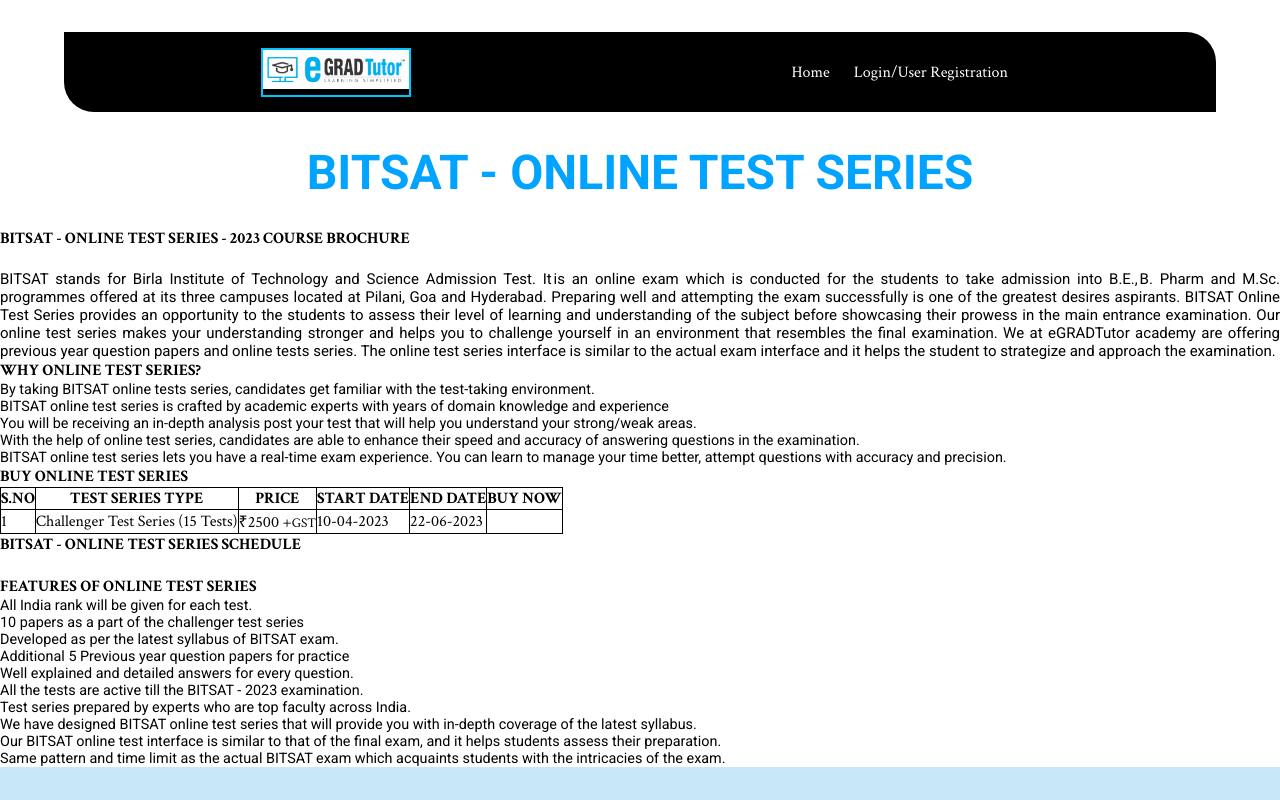
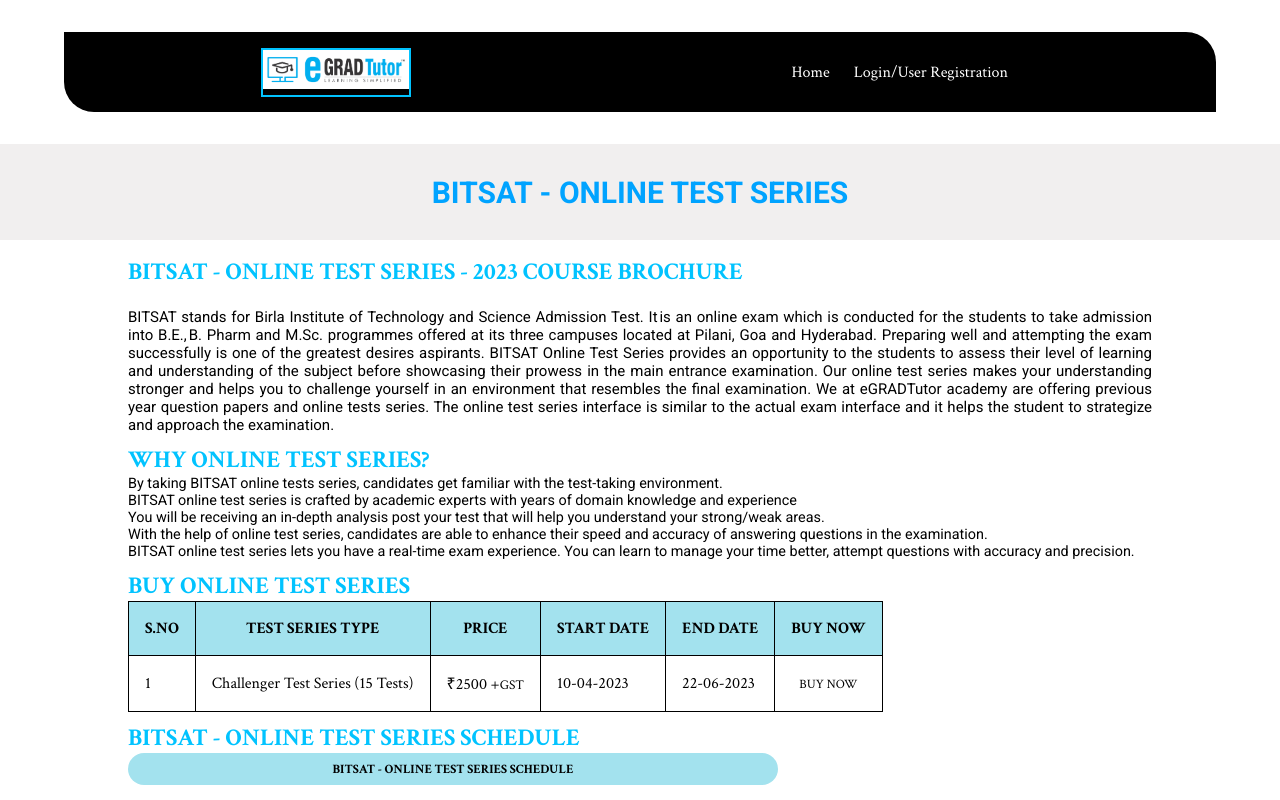
Before and after one commit to Jyothirmai08/React_Website, a React (Create React App) app in the folder landingpage/: page /bitsatots in a window 1280 px wide. Shown: the top 800 px of the page. Built offline with nearby package versions, Linux system fonts and the light colour scheme.

Commit message:
exam css commit

```diff
--- a/landingpage/src/components/UG/BitsatOLVC.jsx
+++ b/landingpage/src/components/UG/BitsatOLVC.jsx
@@ -1,6 +1,7 @@
 import React from 'react'
 import logo from './logo2.jpg'
 import Faq from './Faq'
+import './IITJEE_OLVCStyles.css'
 
 export const BitsatOLVC = () => {
   return (
@@ -22,13 +23,13 @@
             </nav>
 
 
-            <div>
-                <h1>BITSAT CRASH COURSE - ONLINE LIVE VIDEO CLASSES SERIES</h1>
+            <div className='otsh1'>
+                <h1 className='iit-heading'>BITSAT CRASH COURSE - ONLINE LIVE VIDEO CLASSES SERIES</h1>
             </div>
 
 {/* BITSAT CRASH COURSE - ONLINE LIVE VIDEO CLASSES FOR YEAR 2024 */}
-            <div>
-                <h2>BITSAT CRASH COURSE - ONLINE LIVE VIDEO CLASSES FOR YEAR 2024</h2>
+            <div className='container content-container'>
+                <h2 className='olvcheading'>BITSAT CRASH COURSE - ONLINE LIVE VIDEO CLASSES FOR YEAR 2024</h2>
 
                 <p>Birla Institute of Technology and Science Admission Test (BITSAT) is an entrance exam conducted by the Birla Institute of Technology and Science (BITS), Pilani, for admissions to undergraduate engineering courses (BE) at its three campuses located at Pilani, Goa and Hyderabad. BITSAT success is mostly attributed to the foundation created for the student in XI and XII standards. During the last few days before examination, the foundation has to be strengthened by the experts. To resolve this, we at eGRADTutor with one of the top faculty from IIT/IISc, will give the best mode to each student to cover and prepare for the complete syllabus of Mathematics, Physics and Chemistry for the examination within 30- 40 days, through our daily BITSAT Crash Course Online Live Video Classes. These classes are designed perfectly to cater to teach the most important topics, which is more or less expected in the examination. This course comes with practice tests and daily assignment questions, which will be resolved in detail by the faculty in guidance sessions.
                 English and General Aptitude classes will be conducted on Sundays, to cover the overall requirement for the examination.
@@ -36,7 +37,7 @@
             </div>
 
 {/* WHY ONLINE LIVE VIDEO CLASSES ? */}
-            <div>
+            <div className='container content-container'>
             <h1 className='subheading'>WHY ONLINE LIVE VIDEO CLASSES?</h1>
                 <ul className="text points ">
 
@@ -51,8 +52,8 @@
 
             {/* table */}
 
-            <div style={{overflowY:'scroll'}}>
-            <table  >
+            <div style={{overflowY:'scroll'}} className='container content-container'>
+            <table className='olvctable'>
         <tr>
           <th>COURSE</th>
           <td>ONLINE LIVE VIDEO CLASSES</td>
--- a/landingpage/src/components/UG/BitsatOTC.jsx
+++ b/landingpage/src/components/UG/BitsatOTC.jsx
@@ -2,6 +2,7 @@
 import Faq from './Faq'
 import logo from './logo2.jpg'
 import { Link } from 'react-router-dom'
+import './IITJEE_OLVCStyles.css'
 
 export const BitsatOTC = () => {
   return (
@@ -24,20 +25,19 @@
              </div>
             </nav>
 {/* BITSAT - ONLINE TEST SERIES */}
-        <div className=''>
+        <div className='otsh1'>
           <h1>BITSAT - ONLINE TEST SERIES</h1>
-            <div>
+          </div>
+            <div className='jeesection'>
                 <h2>BITSAT - ONLINE TEST SERIES - 2023 COURSE BROCHURE </h2>
                 <a href="#">COURSE BROCHURE</a>
-            </div>
-            <div>
                 <p>BITSAT stands for Birla Institute of Technology and Science Admission Test. It is an online exam which is conducted for the students to take admission into B.E., B. Pharm and M.Sc. programmes offered at its three campuses located at Pilani, Goa and Hyderabad.
                 Preparing well and attempting the exam successfully is one of the greatest desires aspirants. BITSAT Online Test Series provides an opportunity to the students to assess their level of learning and understanding of the subject before showcasing their prowess in the main entrance examination. Our online test series makes your understanding stronger and helps you to challenge yourself in an environment that resembles the final examination. We at eGRADTutor academy are offering previous year question papers and online tests series. The online test series interface is similar to the actual exam interface and it helps the student to strategize and approach the examination.</p>
             </div>
-        </div>
+
 
 {/* WHY ONLINE TEST SERIES? */}
-        <div>
+        <div className='jeesection'>
             <h2>WHY ONLINE TEST SERIES?</h2>
             <ul>
                 <li>By taking BITSAT online tests series, candidates get familiar with the test-taking environment.</li>
@@ -49,11 +49,10 @@
         </div>
 
         {/* BUY ONLINE TEST SERIES */}
-        <div>
+        <div className='jeesection jeetable'>
             <h2>BUY ONLINE TEST SERIES</h2>
-
             <div>
-            <table>
+            <table className='jeeinsidetable'>
              <tr>
              <th >S.NO</th>
              <th> TEST SERIES TYPE</th>
@@ -76,14 +75,14 @@
 
         {/* NEET - ONLINE TEST SERIES SCHEDULE */}
 
-        <div>
+        <div className='jeesection'>
             <h2>BITSAT - ONLINE TEST SERIES SCHEDULE</h2>
-            <a href="#">BITSAT - ONLINE TEST SERIES SCHEDULE</a>
+            <a className='otsbroucher' href="#">BITSAT - ONLINE TEST SERIES SCHEDULE</a>
         </div>
 
 
         {/* FEATURES OF ONLINE TEST SERIES */}
-        <div>
+        <div className='jeesection'>
             <h2>FEATURES OF ONLINE TEST SERIES</h2>
             <ul>
                 <li>All India rank will be given for each test.</li>
--- a/landingpage/src/components/UG/IITJEE_OLVC.jsx
+++ b/landingpage/src/components/UG/IITJEE_OLVC.jsx
@@ -10,7 +10,7 @@
                 <div className="container nav__container">
 
                     <div className="pic">
-                    <a href="/"><img src={logo} alt=""/></a>
+                        <a href="/"><img src={logo} alt="" /></a>
                     </div>
 
                     <ul className="nav__menu">
@@ -54,7 +54,7 @@
                     </ul>
 
                     <div className="jee_updatedTable ">
-            <h1 className='subheading'>BUY ONLINE LIVE VIDEO CLASSES</h1>
+                        <h1 className='subheading buyolvc'>BUY ONLINE LIVE VIDEO CLASSES</h1>
 
                         <table className='olvctable'>
                             <tr>
@@ -134,7 +134,7 @@
                     </div>
 
                 </div>
-</section><br/>
+            </section><br />
 
             <section className="contents">
                 <div className="container content-container">
@@ -154,7 +154,7 @@
                     </ul>
                 </div>
             </section>
-    <Faq/>
+            <Faq />
         </>
     )
 }
--- a/landingpage/src/components/UG/IITJEE_OLVCStyles.css
+++ b/landingpage/src/components/UG/IITJEE_OLVCStyles.css
@@ -215,11 +215,14 @@
   }
 
   .olvcbroucher{
+    display: flex;
     color: #000;
     background-color: #a3e2ee;
     padding: 0.5rem;
     border-radius: 1rem;
     font-weight: bold;
+    width: 650px;
+    justify-content: center;
   }
 
   .olvcbroucher:hover{
@@ -233,3 +236,12 @@
   .container ul {
     padding: 0 1rem;
   }
+
+  .olvcheading{
+    color: #01c3ff;
+    font-size: 1.5rem;
+    margin: 0;
+    display: contents;
+    display: inline-block;
+    font-weight: bold;
+  }
--- a/landingpage/src/components/UG/JeeOts.jsx
+++ b/landingpage/src/components/UG/JeeOts.jsx
@@ -64,7 +64,7 @@
 
 
             {/* BUY ONLINE TEST SERIES */}
-            <div className='jeesection .jeetable'>
+            <div className='jeesection jeetable'>
                <h2>BUY ONLINE TEST SERIES</h2>
 
                <table className='jeeinsidetable'>
--- a/landingpage/src/components/UG/NeetOLVC.jsx
+++ b/landingpage/src/components/UG/NeetOLVC.jsx
@@ -2,6 +2,7 @@
 
 import logo from './logo2.jpg'
 import Faq from './Faq'
+import './IITJEE_OLVCStyles.css'
 
 export const NeetOLVC = () => {
     return (
@@ -10,7 +11,7 @@
                 <div className="container nav__container">
 
                     <div className="pic">
-                    <a href="/"><img src={logo} alt=""/></a>
+                        <a href="/"><img src={logo} alt="" /></a>
                     </div>
 
                     <ul className="nav__menu">
@@ -50,9 +51,9 @@
                     </ul>
 
                     <div className="jee_updatedTable ">
-            <h1 className='subheading'>BUY ONLINE LIVE VIDEO CLASSES</h1>
+                        <h1 className='subheading buyolvc'>BUY ONLINE LIVE VIDEO CLASSES</h1>
 
-            <table>
+                        <table className='olvctable'>
                             <tr>
                                 <th>S.NO</th>
                                 <th>BATCHES</th>
@@ -103,7 +104,7 @@
             </section>
 
             <div className='brocher container'>
-   <a style={{color:'black',background:'green'}} className="" href="./posters/jeeposter/JEE.pdf">Online Live Video Classes flyer - NEET</a>
+                <a className="olvcbroucher" href="./posters/jeeposter/JEE.pdf">Online Live Video Classes flyer - NEET</a>
 
             </div>
             <section className="contents">
@@ -121,7 +122,7 @@
                     </div>
 
                 </div>
-</section><br/>
+            </section><br />
 
             <section className="contents">
                 <div className="container content-container">
@@ -140,7 +141,7 @@
                     </ul>
                 </div>
             </section>
-    <Faq/>
+            <Faq />
         </>
     )
 }
```
Lines whose indentation alone changed are shown as unchanged.
